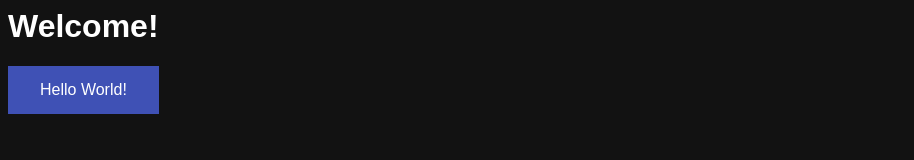
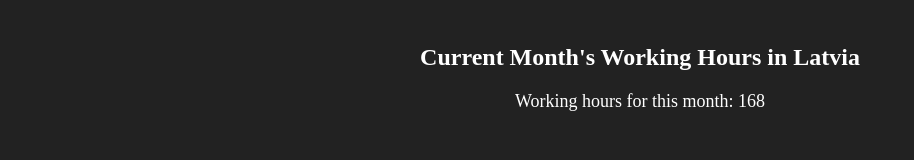
Before and after one commit to oerbey/oerbey, a plain HTML site: page index.html in a window 1280 px wide. Shown: the whole page, without its empty margins (0-914 px from the left). Drawn offline with Linux system fonts and the light colour scheme.

Commit message:
Add files via upload

```diff
--- /dev/null
+++ b/WorkingHours.js
@@ -0,0 +1,35 @@
+const officialHolidays = [
+    { date: '2022-01-01', name: 'New Year' },
+    { date: '2022-07-04', name: 'Independence Day' },
+    // Add more holidays as needed
+  ];
+
+  function getBusinessDays(year, month) {
+    const startDate = new Date(year, month, 1);
+    const endDate = new Date(year, month + 1, 0);
+    let businessDays = 0;
+
+    for (let date = startDate; date <= endDate; date.setDate(date.getDate() + 1)) {
+      const dayOfWeek = date.getDay();
+      const isWeekend = dayOfWeek === 0 || dayOfWeek === 6;
+      const formattedDate = date.toISOString().split('T')[0];
+
+      if (!isWeekend && !officialHolidays.find(holiday => holiday.date === formattedDate)) {
+        businessDays++;
+      }
+    }
+
+    return businessDays;
+  }
+
+  const workingHoursPerDay = 8; // Assuming 8 working hours per day
+  const currentDate = new Date();
+  const currentYear = currentDate.getFullYear();
+  const currentMonth = currentDate.getMonth();
+  const businessDays = getBusinessDays(currentYear, currentMonth);
+  const totalWorkingHours = businessDays * workingHoursPerDay;
+
+  document.addEventListener('DOMContentLoaded', function () {
+    const workingHoursElement = document.getElementById('working-hours');
+    workingHoursElement.textContent = `Working hours for this month: ${totalWorkingHours}`;
+  });
--- a/index.html
+++ b/index.html
@@ -1,42 +1,18 @@
 <!-- Azure Practice -->
+<!DOCTYPE html>
 <html>
-    <head>
-        <style>
-            body {
-                background-color: #121212;
-                color: white;
-                font-family: Arial, Helvetica, sans-serif;
-            }
 
-            button {
-                background-color: #3f51b5;
-                border: none;
-                color: white;
-                padding: 15px 32px;
-                text-align: center;
-                text-decoration: none;
-                display: inline-block;
-                font-size: 16px;
-            }
+<head>
+  <title>Working Hours</title>
+  <link rel="stylesheet" href="styles.css"> <!-- Include your CSS file -->
+  <script src="WorkingHours.js"></script> <!-- Include your JavaScript file -->
+</head>
 
-                    button:hover {
-                        background-color: #ff9800;
-                    }
+<body>
+  <div id="container">
+    <h1>Current Month's Working Hours in Latvia</h1>
+    <div id="working-hours"></div>
+  </div>
+</body>
 
-            </style>
-        </head>
-    <body>
-
-<h1>Welcome!</h1>
-
-<button id="hello">Hello World!</button>
-
-    <script>
-        var hello = document.getElementById("hello");
-        hello.addEventListener("click", function() {
-        alert("Welcome! Onur");
-    });
-    </script>
-
-    </body>
 </html>
--- /dev/null
+++ b/styles.css
@@ -0,0 +1,20 @@
+body {
+  background-color: #222;
+  color: #fff;
+}
+
+#container {
+  width: 80%;
+  margin: 0 auto;
+  text-align: center;
+  padding: 20px;
+}
+
+h1 {
+  font-size: 24px;
+}
+
+#working-hours {
+  font-size: 18px;
+  margin-top: 20px;
+}
```
